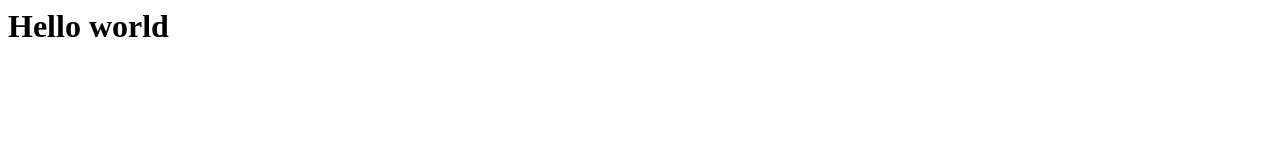
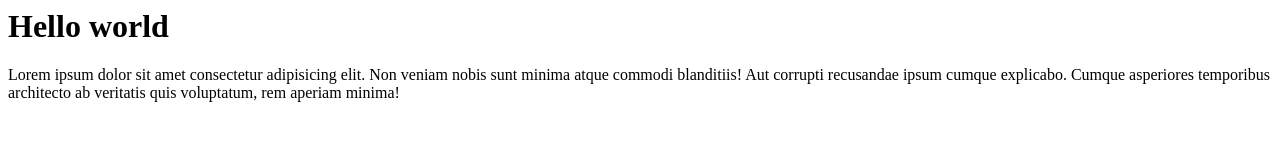
Before and after one commit to jigesh987/MyProject, a plain HTML site: page index.html in a window 1280 px wide. Drawn offline with Linux system fonts and the light colour scheme.

Commit message:
Add paragraph

```diff
--- a/index.html
+++ b/index.html
@@ -1 +1,2 @@
 <h1> Hello world</h1>
+<p>Lorem ipsum dolor sit amet consectetur adipisicing elit. Non veniam nobis sunt minima atque commodi blanditiis! Aut corrupti recusandae ipsum cumque explicabo. Cumque asperiores temporibus architecto ab veritatis quis voluptatum, rem aperiam minima!</p>
```
